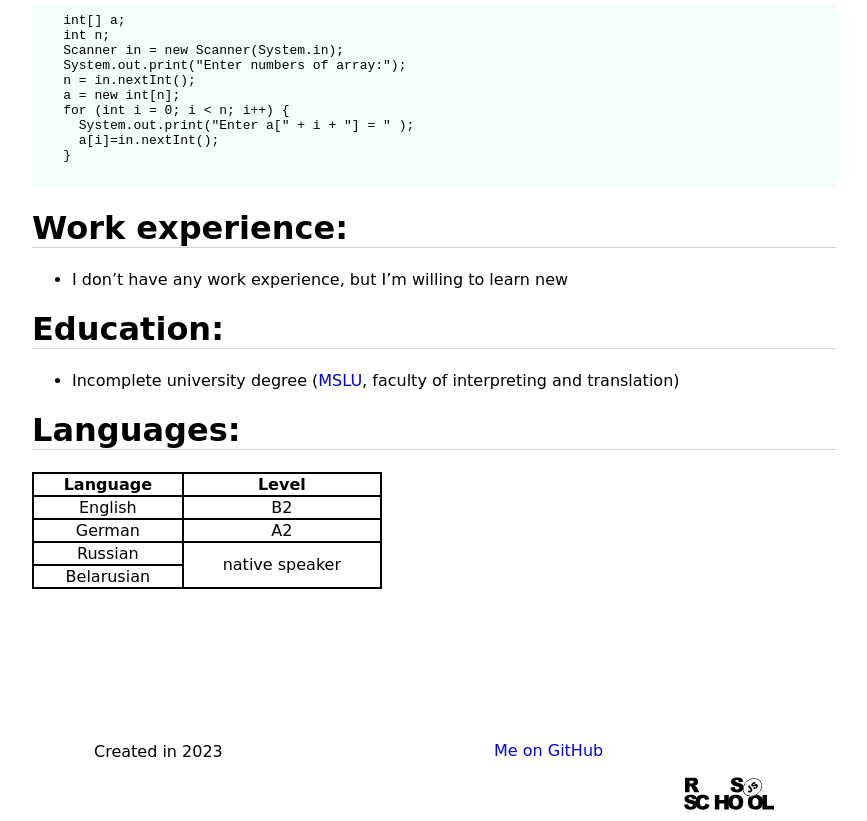
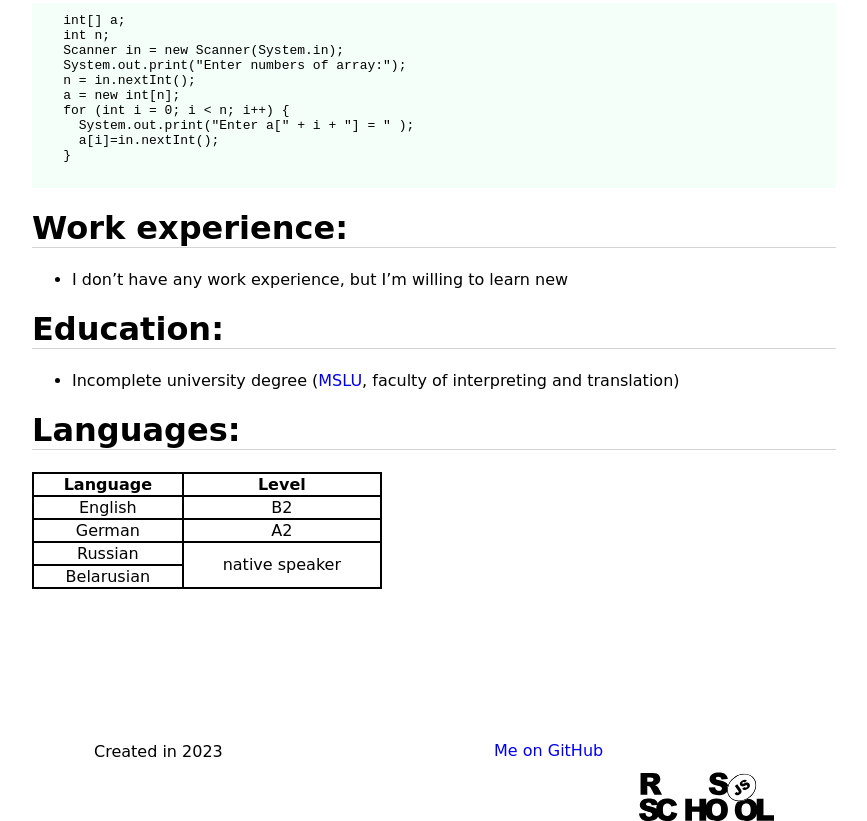
Before and after one commit to AmigoBongero/rsschool-cv, a plain HTML site: page index.html in a window 1280 px wide. Shown: the part 629-1450 px from the top of the page, without its empty margins (206-1073 px from the left). Drawn offline with Linux system fonts and the light colour scheme.

Commit message:
fix: footer code

```diff
--- a/index.html
+++ b/index.html
@@ -88,9 +88,9 @@
     </main>
 
     <footer>
-      <a href="https://rs.school/js/"><img src="rs_school_js.svg" alt="rs-logo" class="rs-logo" width="7%" height="7%"></a>
-      <p class="date-of-creation">Created in 2023<p>
-      <a href="https://github.com/AmigoBongero" class="my-github">Me on GitHub</a>
+      <div><p class="date-of-creation">Created in 2023<p></div>
+      <div class="GitHub"><a href="https://github.com/AmigoBongero" class="my-github">Me on GitHub</a></div>
+      <div class="logo-image"><a href="https://rs.school/js/"><img src="rs_school_js.svg" alt="rs-logo" class="rs-logo" height="50px"></a></div>
     </footer>
   </body>
 </html>
```
